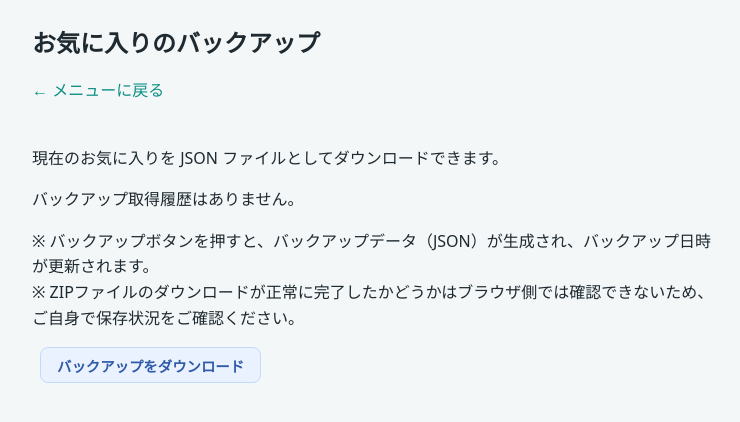
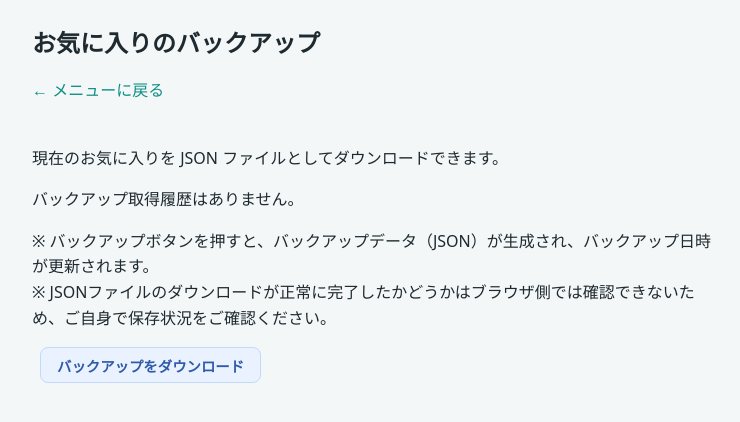
Before and after one commit to hyuga-22/kaomozi_web, a Flask app: page /backup_local in a window 1280 px wide. Shown: the top 422 px of the page, without its empty margins (264-1004 px from the left). Run offline with Flask 3, Linux system fonts and the light colour scheme; parts of the project's set-up code (start-up, migrations or seed data) failed here and were passed over.

Commit message:
favorite_local message commit

```diff
--- a/templates/backup_local.html
+++ b/templates/backup_local.html
@@ -15,7 +15,7 @@
 
      <p>
         ※ バックアップボタンを押すと、バックアップデータ（JSON）が生成され、バックアップ日時が更新されます。<br>
-        ※ ZIPファイルのダウンロードが正常に完了したかどうかはブラウザ側では確認できないため、ご自身で保存状況をご確認ください。
+        ※ JSONファイルのダウンロードが正常に完了したかどうかはブラウザ側では確認できないため、ご自身で保存状況をご確認ください。
     </p>
 
     <button id="backup-btn" class="btn btn-edit">バックアップをダウンロード</button>
```
